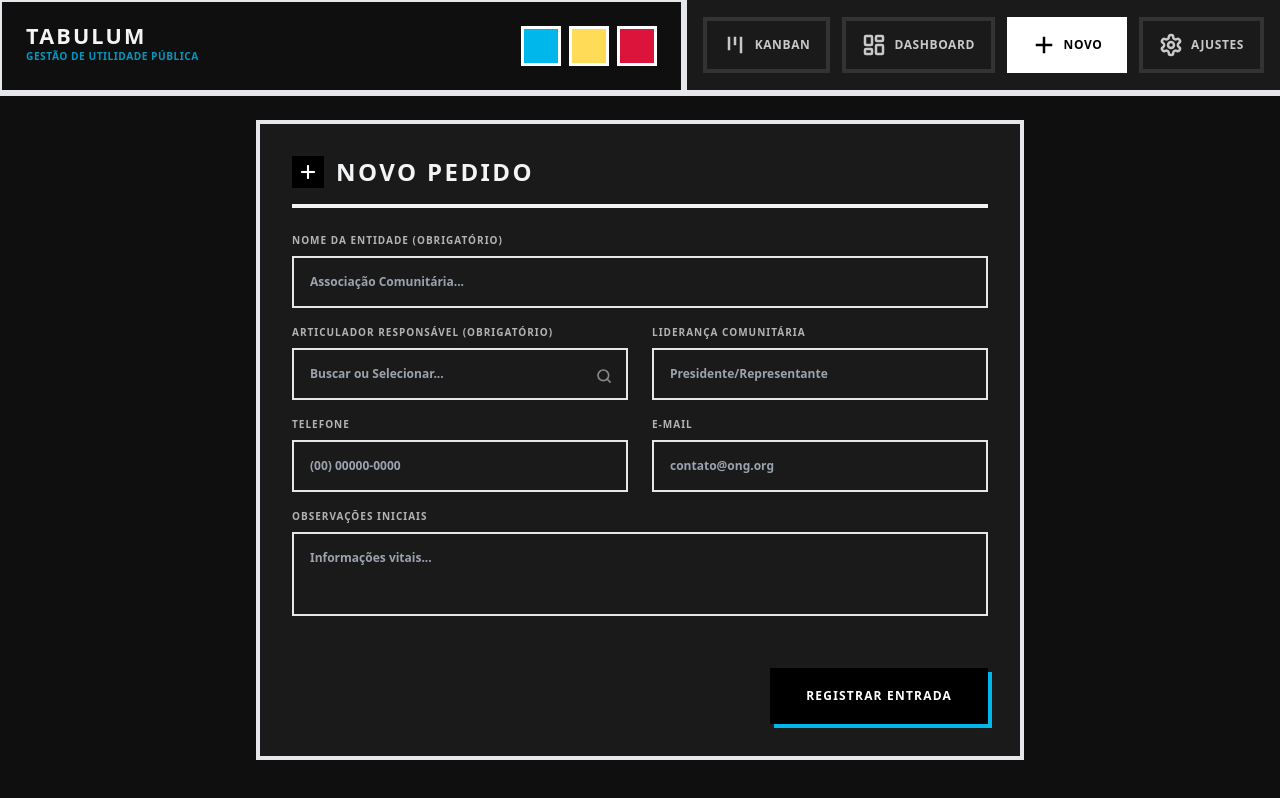
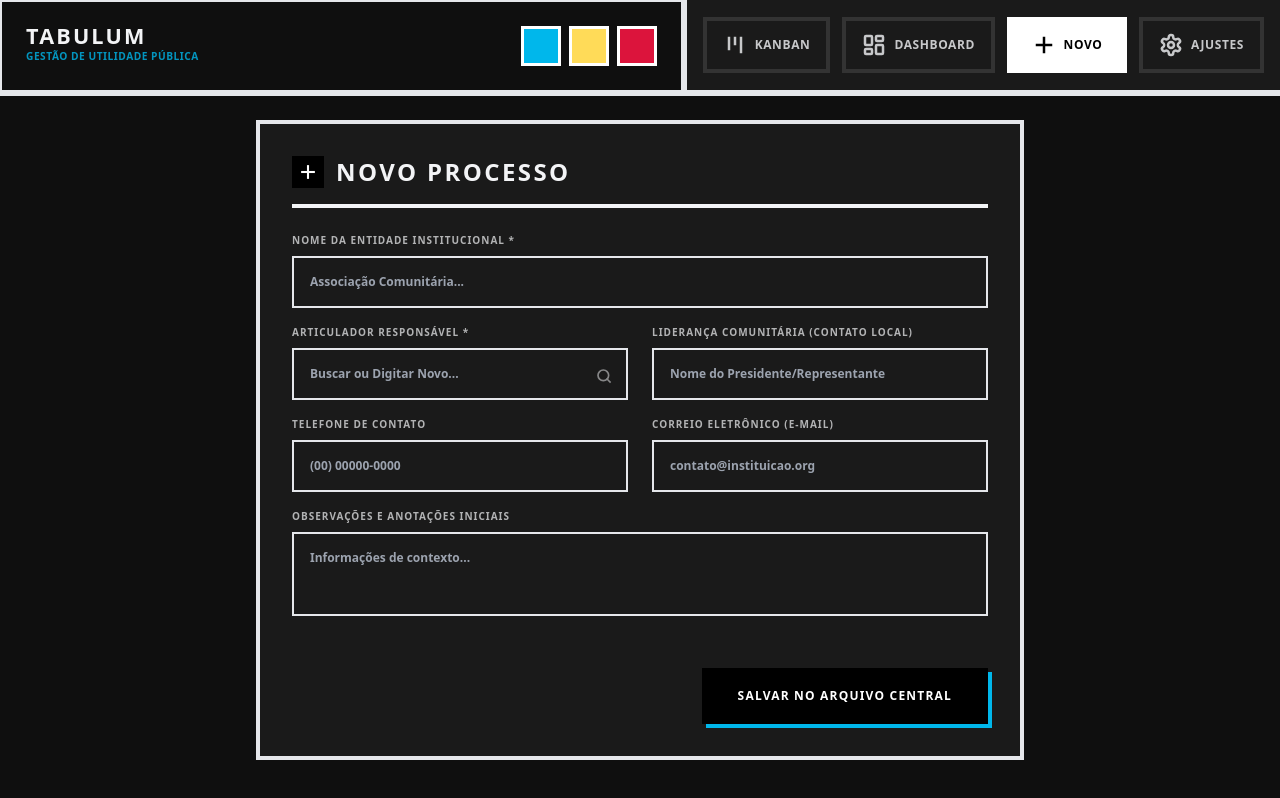
Before and after one commit to killuixo/tabulum-sig, a React (Vite) app: page / in a window 1280 px wide. Both pictures are taken after a click on the button "NOVO". Built offline with nearby package versions, Linux system fonts and the light colour scheme.

Commit message:
Update App.jsx

```diff
--- a/src/App.jsx
+++ b/src/App.jsx
@@ -47,7 +47,7 @@ export default function App() {
   const [selectedEntity, setSelectedEntity] = useState(null);
   const [selectedArticulator, setSelectedArticulator] = useState(null);
 
-  // Armazena URLs de Integração no LocalStorage
+  // Armazenamento das URLs de Webhook (Utilidade Pública e Equipe)
   const [webhookUrl, setWebhookUrl] = useState(() => localStorage.getItem('tabulum_webhook') || '');
   const [webhookEquipe, setWebhookEquipe] = useState(() => localStorage.getItem('tabulum_equipe') || '');
   const [syncStatus, setSyncStatus] = useState('');
@@ -55,7 +55,7 @@ export default function App() {
   useEffect(() => { localStorage.setItem('tabulum_webhook', webhookUrl); }, [webhookUrl]);
   useEffect(() => { localStorage.setItem('tabulum_equipe', webhookEquipe); }, [webhookEquipe]);
 
-  // Rotina de Inicialização
+  // Rotinas de Inicialização
   useEffect(() => {
     if (webhookUrl) fetchFromWebhook();
     else setLoading(false);
@@ -64,7 +64,7 @@ export default function App() {
 
   const handleEntityClick = (entityData) => { setSelectedEntity(entityData); setView('entity_details'); };
   const handleArticulatorClick = (e, articulatorName) => {
-    e.stopPropagation(); // Impede que o clique "vaze" para o card da entidade
+    e.stopPropagation();
     if (!articulatorName || articulatorName === '-') return;
     setSelectedArticulator(articulatorName); setView('articulator_details');
   };
@@ -100,7 +100,7 @@ export default function App() {
       const response = await fetch(webhookEquipe);
       const text = await response.text();
       const jsonData = JSON.parse(text);
-      // Extrai nomes considerando que a planilha de equipe tem uma coluna chamada NOME ou ARTICULADOR
+      // Extrai os nomes da coluna NOME ou ARTICULADOR
       const nomes = jsonData.map(item => item.NOME || item.ARTICULADOR).filter(Boolean);
       if (nomes.length > 0) setEquipe(nomes.sort());
     } catch(e) { console.warn("Falha ao puxar equipe", e); }
@@ -182,7 +182,6 @@ export default function App() {
 
   return (
     <div className={`min-h-screen font-sans ${themeConfig.bg} ${themeConfig.text} ${fontSizes[fontSizeLevel]} transition-colors duration-300 flex flex-col`}>
-
       <header className={`flex flex-col md:flex-row border-b-[6px] ${themeConfig.border}`}>
         <div className={`flex-1 p-4 md:p-6 ${bMedium} border-b-0 md:border-b-0 md:border-r-[6px] flex items-center justify-between`}>
           <div>
@@ -219,7 +218,7 @@ export default function App() {
           {view === 'entity_details' && selectedEntity && <EntityDetailsView entity={selectedEntity} onBack={() => setView('kanban')} onDelete={() => handleDeleteEntity(selectedEntity.ENTIDADE)} theme={themeConfig} thick={bThick} med={bMedium} isDark={isDark} />}
           {view === 'articulator_details' && selectedArticulator && <ArticulatorView articulator={selectedArticulator} data={data} onBack={() => setView('kanban')} onEntityClick={handleEntityClick} theme={themeConfig} thick={bThick} med={bMedium} isDark={isDark} />}
           {view === 'settings' && <SettingsView isDark={isDark} setIsDark={setIsDark} fontSizeLevel={fontSizeLevel} setFontSizeLevel={setFontSizeLevel} exportCSV={exportCSV} importCSV={importCSV} theme={themeConfig} thick={bThick} med={bMedium} onOpenSystem={() => setView('system')} />}
-          {view === 'system' && <SystemView webhookUrl={webhookUrl} setWebhookUrl={setWebhookUrl} webhookEquipe={webhookEquipe} setWebhookEquipe={setWebhookEquipe} fetchFromWebhook={fetchFromWebhook} syncStatus={syncStatus} theme={themeConfig} thick={bThick} onBack={() => setView('settings')} />}
+          {view === 'system' && <SystemView webhookUrl={webhookUrl} setWebhookUrl={setWebhookUrl} webhookEquipe={webhookEquipe} setWebhookEquipe={setWebhookEquipe} fetchFromWebhook={fetchFromWebhook} fetchEquipe={fetchEquipe} syncStatus={syncStatus} theme={themeConfig} thick={bThick} onBack={() => setView('settings')} />}
         </>
       </main>
     </div>
@@ -234,7 +233,7 @@ function AddEntityView({ equipe, onSubmit, theme, thick, med, isDark }) {
 
   const filteredEquipe = equipe.filter(nome => nome.toLowerCase().includes(searchArt.toLowerCase()));
 
-  // Fecha o dropdown se clicar fora
+  // Fechar dropdown ao clicar fora
   useEffect(() => {
     const handleClickOutside = (event) => { if (dropRef.current && !dropRef.current.contains(event.target)) setShowDropdown(false); };
     document.addEventListener("mousedown", handleClickOutside);
@@ -244,7 +243,7 @@ function AddEntityView({ equipe, onSubmit, theme, thick, med, isDark }) {
   const handleChange = (e) => setFormData({ ...formData, [e.target.name]: e.target.value });
 
   const handleSave = () => {
-    if (!formData.ENTIDADE || !formData.ARTICULADOR) { alert("Entidade e Articulador são obrigatórios."); return; }
+    if (!formData.ENTIDADE || !formData.ARTICULADOR) { alert("Atenção: Nome da Entidade e Articulador são preenchimentos obrigatórios."); return; }
     const dataAtual = new Date().toLocaleDateString('pt-BR');
     const newEntity = {
       ...formData,
@@ -264,20 +263,20 @@ function AddEntityView({ equipe, onSubmit, theme, thick, med, isDark }) {
     <div className={`max-w-3xl mx-auto flex flex-col w-full animate-in fade-in duration-300 ${thick} ${theme.cardBg} p-6 md:p-8`}>
       <div className="flex items-center gap-3 border-b-[4px] border-current pb-4 mb-6">
         <div className="w-8 h-8 flex items-center justify-center bg-black text-white dark:bg-white dark:text-black"><PlusIcon size={20} /></div>
-        <h2 className="text-xl md:text-2xl font-black uppercase tracking-widest">Novo Pedido</h2>
+        <h2 className="text-xl md:text-2xl font-black uppercase tracking-widest">Novo Processo</h2>
       </div>
 
-      <div className="grid grid-cols-1 md:grid-cols-2 gap-x-6 relative">
+      <div className="grid grid-cols-1 md:grid-cols-2 gap-x-6">
         <div className="md:col-span-2">
-          <label className={labelClass}>Nome da Entidade (Obrigatório)</label>
+          <label className={labelClass}>Nome da Entidade Institucional *</label>
           <input type="text" name="ENTIDADE" placeholder="Associação Comunitária..." value={formData.ENTIDADE} onChange={handleChange} className={inputClass} />
         </div>
 
-        {/* COMPONENTE SUSPENSO DE ARTICULADOR */}
+        {/* COMPONENTE SUSPENSO DE BUSCA DO ARTICULADOR */}
         <div className="md:col-span-1 relative" ref={dropRef}>
-          <label className={labelClass}>Articulador Responsável (Obrigatório)</label>
+          <label className={labelClass}>Articulador Responsável *</label>
           <div className="relative">
-             <input type="text" placeholder="Buscar ou Selecionar..." value={searchArt || formData.ARTICULADOR}
+             <input type="text" placeholder="Buscar ou Digitar Novo..." value={searchArt || formData.ARTICULADOR}
                     onChange={(e) => { setSearchArt(e.target.value); setFormData({...formData, ARTICULADOR: e.target.value}); setShowDropdown(true); }}
                     onFocus={() => setShowDropdown(true)}
                     className={`${inputClass} pr-10`} />
@@ -292,32 +291,32 @@ function AddEntityView({ equipe, onSubmit, theme, thick, med, isDark }) {
                   {nome}
                 </div>
               ))}
-              {filteredEquipe.length === 0 && <div className="p-3 opacity-50 text-xs uppercase font-black tracking-widest">Nenhum encontrado. Digite para forçar novo.</div>}
+              {filteredEquipe.length === 0 && <div className="p-3 opacity-50 text-[10px] uppercase font-black tracking-widest text-center">Nenhum na equipe. Pressione Salvar para criar novo.</div>}
             </div>
           )}
         </div>
 
         <div className="md:col-span-1">
-          <label className={labelClass}>Liderança Comunitária</label>
-          <input type="text" name="LIDERANÇA" placeholder="Presidente/Representante" value={formData['LIDERANÇA']} onChange={handleChange} className={inputClass} />
+          <label className={labelClass}>Liderança Comunitária (Contato Local)</label>
+          <input type="text" name="LIDERANÇA" placeholder="Nome do Presidente/Representante" value={formData['LIDERANÇA']} onChange={handleChange} className={inputClass} />
         </div>
         <div className="md:col-span-1">
-          <label className={labelClass}>Telefone</label>
+          <label className={labelClass}>Telefone de Contato</label>
           <input type="text" name="TELEFONE" placeholder="(00) 00000-0000" value={formData.TELEFONE} onChange={handleChange} className={inputClass} />
         </div>
         <div className="md:col-span-1">
-          <label className={labelClass}>E-mail</label>
-          <input type="text" name="EMAIL" placeholder="contato@ong.org" value={formData.EMAIL} onChange={handleChange} className={inputClass} />
+          <label className={labelClass}>Correio Eletrônico (E-mail)</label>
+          <input type="text" name="EMAIL" placeholder="contato@instituicao.org" value={formData.EMAIL} onChange={handleChange} className={inputClass} />
         </div>
         <div className="md:col-span-2">
-          <label className={labelClass}>Observações Iniciais</label>
-          <textarea name="OBSERVAÇÕES" value={formData['OBSERVAÇÕES']} onChange={handleChange} rows="3" placeholder="Informações vitais..." className={`${inputClass} resize-none`}></textarea>
+          <label className={labelClass}>Observações e Anotações Iniciais</label>
+          <textarea name="OBSERVAÇÕES" value={formData['OBSERVAÇÕES']} onChange={handleChange} rows="3" placeholder="Informações de contexto..." className={`${inputClass} resize-none`}></textarea>
         </div>
       </div>
 
       <div className="mt-8 flex justify-end">
         <button onClick={handleSave} className="px-8 py-4 bg-black text-white dark:bg-white dark:text-black font-black uppercase tracking-widest border-[4px] border-transparent hover:-translate-y-1 transition-transform shadow-[4px_4px_0px_rgba(0,183,235,1)] hover:shadow-none">
-          Registrar Entrada
+          Salvar no Arquivo Central
         </button>
       </div>
     </div>
@@ -334,12 +333,11 @@ function KanbanView({ data, theme, thick, med, isDark, onEntityClick, onArticula
     { id: 'Protocolado', label: 'Protocolado', color: COLORS.cyan, icon: <CheckCircle2 size={16} /> }
   ];
 
-  // Mapeamento que desdobra o doc 6/7 em dois visuais para gerar 9 caixas geométricas perfeitas
   const DOC_MAPPING = [
     { label: 'Ata de Fundação', keyMatch: '1 ' }, { label: 'Ata de Eleição/Posse', keyMatch: '2 ' },
     { label: 'CNPJ', keyMatch: '3 ' }, { label: 'Declaração Não OSCIP', keyMatch: '4 ' },
-    { label: 'Declaração de Funcionamento', keyMatch: '5 ' }, { label: 'Declaração Remuneração (1)', keyMatch: '6 - 7' },
-    { label: 'Declaração Remuneração (2)', keyMatch: '6 - 7' }, { label: 'Estatuto', keyMatch: '8 ' },
+    { label: 'Declaração de Funcionamento', keyMatch: '5 ' }, { label: 'Declaração Remuneração (P1)', keyMatch: '6 - 7' },
+    { label: 'Declaração Remuneração (P2)', keyMatch: '6 - 7' }, { label: 'Estatuto', keyMatch: '8 ' },
     { label: 'Relatório de Atividades', keyMatch: '9 ' }
   ];
 
@@ -390,7 +388,7 @@ function KanbanView({ data, theme, thick, med, isDark, onEntityClick, onArticula
                           <div key={idx} className="group relative flex-1 h-full cursor-help">
                             <div className={`w-full h-full transition-colors duration-300 ${doc.hasDoc ? '' : 'border border-current opacity-20'}`} style={{ backgroundColor: doc.hasDoc ? progressColor : 'transparent' }} />
                             <div className="absolute bottom-full left-1/2 -translate-x-1/2 mb-1 hidden group-hover:block z-50 pointer-events-none">
-                              <div className="bg-black text-white text-[10px] font-black uppercase tracking-widest px-2 py-1 whitespace-nowrap shadow-md">{doc.label} {doc.hasDoc ? '✓' : ''}</div>
+                              <div className="bg-black text-white text-[10px] font-black uppercase tracking-widest px-2 py-1 whitespace-nowrap shadow-md">{doc.label} {doc.hasDoc ? '✓' : 'Pendente'}</div>
                             </div>
                           </div>
                         ))}
@@ -453,8 +451,8 @@ function EntityDetailsView({ entity, onBack, onDelete, theme, thick, med, isDark
           <button onClick={onBack} className={`p-2 ${thick} ${theme.cardBg} hover:-translate-x-1 transition-transform`}><ChevronLeft size={24} /></button>
           <h2 className="text-xl md:text-2xl font-black uppercase tracking-widest">Ficha Institucional</h2>
         </div>
-        <button onClick={onDelete} className={`flex items-center gap-2 p-2 px-4 ${thick} bg-red-100 text-red-800 border-red-500 hover:bg-red-500 hover:text-white transition-colors`} title="Apagar da Planilha">
-          <TrashIcon size={18} /> <span className="text-xs font-black uppercase tracking-widest">Apagar</span>
+        <button onClick={onDelete} className={`flex items-center gap-2 p-2 px-4 ${thick} bg-red-100 text-red-800 border-red-500 hover:bg-red-500 hover:text-white transition-colors`} title="Apagar Registro do Banco de Dados">
+          <TrashIcon size={18} /> <span className="text-[10px] font-black uppercase tracking-widest">Apagar Registro</span>
         </button>
       </div>
       <div className={`p-6 ${thick} ${theme.cardBg} flex flex-col gap-6`}>
@@ -465,10 +463,10 @@ function EntityDetailsView({ entity, onBack, onDelete, theme, thick, med, isDark
         <div className="grid grid-cols-1 sm:grid-cols-2 md:grid-cols-3 gap-4">
           {keys.map((key, i) => {
             if (key === 'ENTIDADE' || key === 'ARTICULADOR') return null;
-            const val = entity[key]; const isBool = ['TRUE', 'FALSE', 'VERDADEIRO', 'FALSO'].includes(val);
+            const val = entity[key]; const isBool = ['TRUE', 'FALSE', 'VERDADEIRO', 'FALSO'].includes(String(val).toUpperCase());
             let displayVal = val || '-'; let valColor = 'inherit';
             if (isBool) {
-               const isTrue = val === 'TRUE' || val === 'VERDADEIRO';
+               const isTrue = String(val).toUpperCase() === 'TRUE' || String(val).toUpperCase() === 'VERDADEIRO';
                displayVal = isTrue ? '✓ Entregue' : 'Pendente';
                valColor = isTrue ? (isDark ? '#4ade80' : '#166534') : (isDark ? '#f87171' : '#991b1b');
             }
@@ -587,7 +585,7 @@ function SettingsView({ isDark, setIsDark, fontSizeLevel, setFontSizeLevel, expo
       </div>
 
       <div className="mt-8 text-center">
-        <button onClick={onOpenSystem} className={`px-6 py-3 font-black uppercase tracking-widest border-[4px] shadow-[4px_4px_0px_rgba(0,0,0,1)] hover:translate-y-1 hover:shadow-none transition-all ${isDark ? 'bg-gray-800 text-red-400 border-red-500 shadow-[4px_4px_0px_rgba(200,0,0,0.5)]' : 'bg-white text-red-600 border-red-600'}`}>
+        <button onClick={onOpenSystem} className={`px-6 py-4 font-black uppercase tracking-widest border-[4px] shadow-[4px_4px_0px_rgba(0,0,0,1)] hover:translate-y-1 hover:shadow-none transition-all ${isDark ? 'bg-gray-900 text-rose-400 border-rose-500 shadow-[4px_4px_0px_rgba(244,63,94,0.5)]' : 'bg-white text-rose-600 border-rose-600'}`}>
            <Database size={18} className="inline mr-2" /> Acessar Sistema e Rede (Avançado)
         </button>
       </div>
@@ -595,33 +593,36 @@ function SettingsView({ isDark, setIsDark, fontSizeLevel, setFontSizeLevel, expo
   );
 }
 
-function SystemView({ webhookUrl, setWebhookUrl, webhookEquipe, setWebhookEquipe, fetchFromWebhook, syncStatus, theme, thick, onBack }) {
+function SystemView({ webhookUrl, setWebhookUrl, webhookEquipe, setWebhookEquipe, fetchFromWebhook, fetchEquipe, syncStatus, theme, thick, onBack }) {
   const handleSyncConfirm = () => {
-    if (window.confirm("Deseja confirmar os endereços e sincronizar o banco de dados agora?")) fetchFromWebhook();
+    if (window.confirm("Atenção: Modificar o banco de dados afetará todos os usuários conectados. Deseja confirmar os endereços e sincronizar agora?")) {
+      fetchFromWebhook();
+      if(webhookEquipe) fetchEquipe();
+    }
   };
 
   return (
-    <div className={`max-w-3xl mx-auto flex flex-col gap-6 w-full p-6 ${thick} ${theme.cardBg} border-red-500`}>
-      <div className="flex items-center gap-4 border-b-[4px] border-red-500 pb-4 mb-2 text-red-600 dark:text-red-400">
-        <button onClick={onBack} className={`p-2 border-[2px] border-current`}><ChevronLeft size={24} /></button>
+    <div className={`max-w-3xl mx-auto flex flex-col gap-6 w-full p-6 md:p-10 ${thick} ${theme.cardBg}`} style={{ borderColor: COLORS.crimson }}>
+      <div className="flex items-center gap-4 border-b-[4px] pb-4 mb-2" style={{ borderColor: COLORS.crimson, color: COLORS.crimson }}>
+        <button onClick={onBack} className={`p-2 border-[4px] border-current active:translate-y-1 active:translate-x-1 transition-all`}><ChevronLeft size={24} /></button>
         <h2 className="font-black uppercase text-xl flex items-center gap-2"><Database /> Central de Conexões</h2>
       </div>
 
-      <div className="flex flex-col gap-4">
+      <div className="flex flex-col gap-6">
         <div>
-          <label className="font-bold uppercase tracking-widest text-xs opacity-80 mb-2 block">1. Webhook - Utilidade Pública</label>
-          <input type="text" placeholder="https://script.google.com/.../exec" className={`w-full p-4 border-[3px] border-current bg-transparent outline-none font-mono text-xs opacity-70`} value={webhookUrl} onChange={(e) => setWebhookUrl(e.target.value)} />
+          <label className="font-black uppercase tracking-widest text-[10px] opacity-80 mb-2 block">1. URL do Servidor - Utilidade Pública (Obrigatório)</label>
+          <input type="text" placeholder="Cole o link do Google Apps Script (doGet/doPost)..." className={`w-full p-4 border-[4px] border-current bg-transparent outline-none font-mono text-xs focus:bg-gray-100 dark:focus:bg-gray-800 transition-colors`} value={webhookUrl} onChange={(e) => setWebhookUrl(e.target.value)} />
         </div>
 
         <div>
-          <label className="font-bold uppercase tracking-widest text-xs opacity-80 mb-2 block">2. Webhook - Gestão de Equipe (Opcional)</label>
-          <input type="text" placeholder="URL da planilha de equipe..." className={`w-full p-4 border-[3px] border-current bg-transparent outline-none font-mono text-xs opacity-70`} value={webhookEquipe} onChange={(e) => setWebhookEquipe(e.target.value)} />
+          <label className="font-black uppercase tracking-widest text-[10px] opacity-80 mb-2 block">2. URL do Servidor - Gestão de Equipe (Opcional)</label>
+          <input type="text" placeholder="Cole o link do script da planilha de equipe..." className={`w-full p-4 border-[4px] border-current bg-transparent outline-none font-mono text-xs focus:bg-gray-100 dark:focus:bg-gray-800 transition-colors`} value={webhookEquipe} onChange={(e) => setWebhookEquipe(e.target.value)} />
         </div>
 
-        <button onClick={handleSyncConfirm} className="mt-4 w-full p-4 bg-red-600 text-white font-black uppercase tracking-widest border-[4px] border-black hover:-translate-y-1 transition-transform">
-          <RefreshCw size={18} className="inline mr-2" /> Salvar Configurações e Forçar Sincronia
+        <button onClick={handleSyncConfirm} className="mt-4 w-full p-5 bg-black text-white dark:bg-white dark:text-black font-black uppercase tracking-widest border-[4px] border-current active:translate-y-1 active:shadow-none transition-all shadow-[4px_4px_0px_rgba(220,20,60,1)] hover:shadow-[4px_4px_0px_rgba(220,20,60,0.5)]">
+          <RefreshCw size={18} className="inline mr-2" /> Salvar Modificações e Forçar Sincronia
         </button>
-        {syncStatus && <p className="font-bold text-center uppercase tracking-widest text-xs p-2 bg-black text-white">{syncStatus}</p>}
+        {syncStatus && <p className="font-black text-center uppercase tracking-widest text-[10px] p-3 border-[2px] border-current" style={{ color: COLORS.cyan }}>{syncStatus}</p>}
       </div>
     </div>
   );
```
